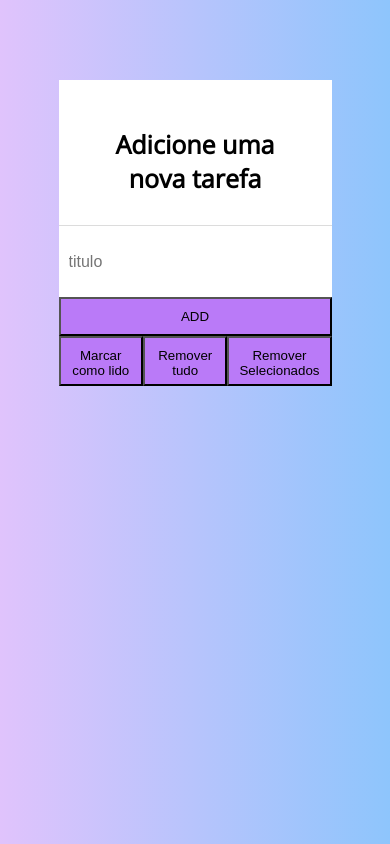
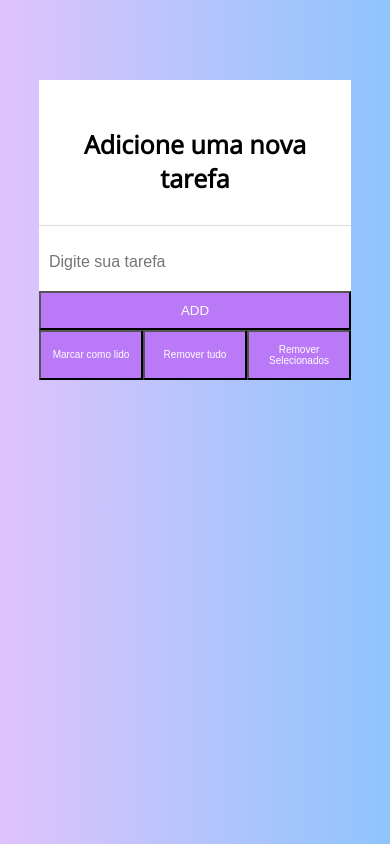
Before and after one commit to barbaragalante/Todolist, a plain HTML site: page index.html in a window 390 px wide. Drawn offline with nearby package versions, Linux system fonts and the light colour scheme.

Commit message:
projeto finalizado

```diff
--- a/css/style.css
+++ b/css/style.css
@@ -43,7 +43,8 @@ h1 {
     text-align: center;
     padding: 30px;
 
-/* para fazer a borda preciso de 3 características: 1 grossura(px), 2 a forma se é sólida, tracejada etc e a 3 cor. Todas essas características entram antes do ponto e vírgula sem nada somente espaço */
+/* para fazer a borda preciso de 3 características: 1 grossura(px), 2 a forma se é sólida,
+tracejada etc e a 3 cor. Todas essas características entram antes do ponto e vírgula sem nada somente espaço */
 }
 
 #listaCaixa {
@@ -65,11 +66,17 @@ h1 {
     width: 100%;
     height: 100%;
     background-color: #ba7af8;
+    color: white;
 }
 
 
 .item_adicionado {
     box-shadow: 0px 1px rgba(0, 0, 0, 0.24);
+    display: flex;
+    flex-direction: row;
+    max-width: 100vw;
+    width: 100%;
+    justify-content: space-between;
 }
 
 .item_clicado {
@@ -86,25 +93,27 @@ h1 {
 
 #btnLido {
     padding: 10px;
-    width: 135px;
+    width: 250px;
     height: 50px;
     background-color: #ba7af8;
-
+    color: white;
 }
 
 #btnRemover{
     padding: 10px;
-    width: 135px;
+    width: 250px;
     height: 50px;
     background-color: #ba7af8;
+    color: white;
 
 }
 
 #btnSelecionados {
     padding: 10px;
-    width: 135px;
+    width: 250px;
     height: 50px;
     background-color: #ba7af8;
+    color: white;
 
 }
 
@@ -127,16 +136,25 @@ h1{
         font-size: 25px;
     }
     #content {
-        width: 70%;
+        width: 80%;
+        font-size: 10px;
     }
 
     #btnLido {
-        width: 50%;
+        width: 60%;
+        font-size: 10px;
     }
 
     #btnRemover{
-
-        width: 50%;
+        width: 60%;
+        font-size: 10px;
     }
 
+    #btnSelecionados {
+        width: 60%;
+        font-size: 10px;
+
+    }
+
+
 }
--- a/index.html
+++ b/index.html
@@ -14,7 +14,7 @@
     <div>
         <form>
             <h1>Adicione uma nova tarefa</h1>
-            <input type="text" id="myInput" placeholder="titulo">
+            <input type="text" id="myInput" placeholder="Digite sua tarefa">
             <p id="mensagemDeErro"></p>
             <button id="addBtn" class="addbtn">ADD</button>
         </form>
--- a/js/script.js
+++ b/js/script.js
@@ -9,8 +9,8 @@ const listaCaixa = document.getElementById('listaCaixa')
 const erro = document.getElementById('mensagemDeErro')
 // criar uma mensagem de erro no html(p)
 
-let dragging
-// aqui não preciso atribuir nenhum valor, porque ela precisa começar vazia para que eu possa atribuir valores.
+// let dragging
+
 
 
 //II - Inserir um event listener no addBtn (evento "click")
@@ -26,7 +26,7 @@ botaoAdicionar.addEventListener('click', function (evento) {
     // capturei o conteúdo do input(caixa texto)
     if (mensagem.trim() === "") {
         // se a mensagem for vazia aparece o texto abaixo
-        erro.textContent = "Escreva um texto";
+        erro.textContent = "Por favor, escreva um texto!";
         // criei o texto que vai no campo de erro
     } else {
         erro.textContent = ""
```
